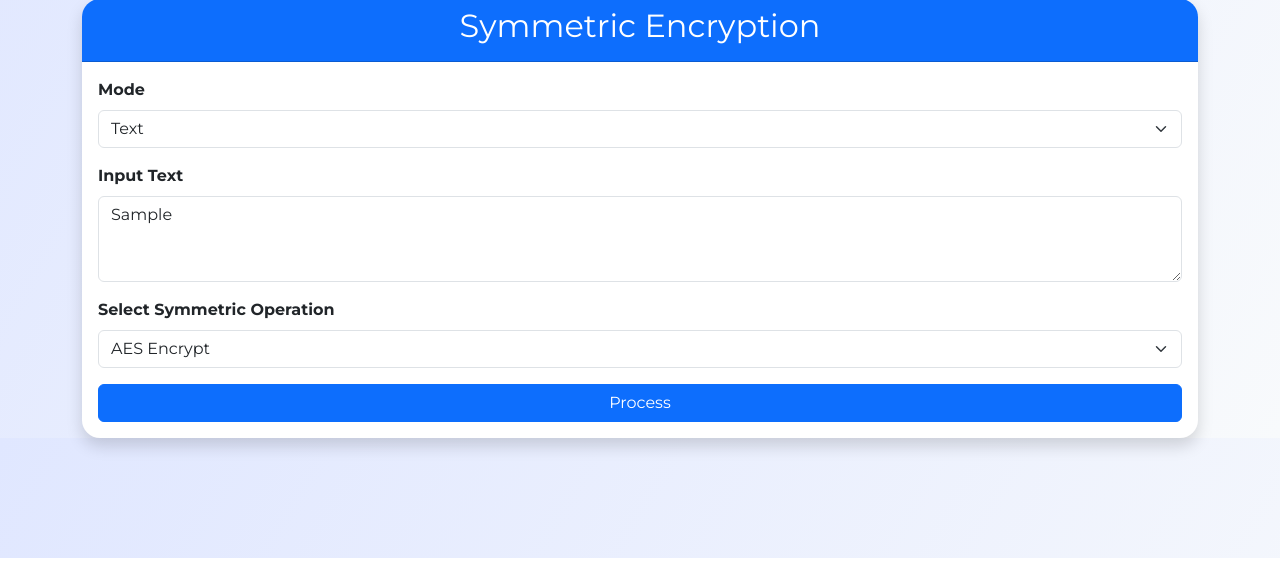
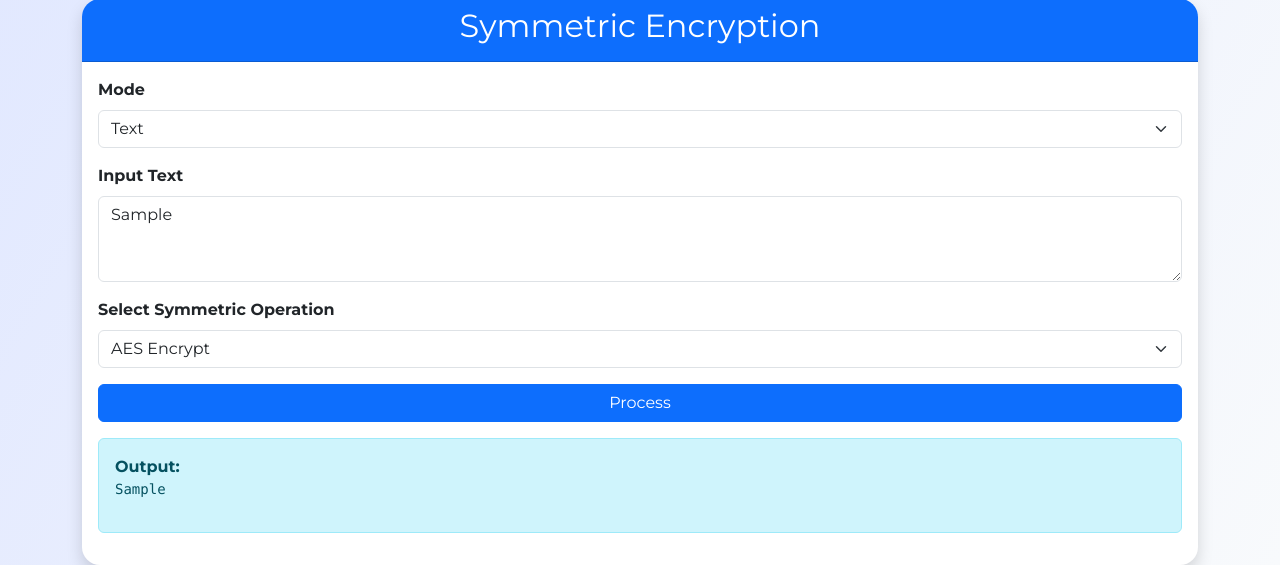
Before and after one commit to AronIbias21/crypto_app, a Flask app: template templates/home.html in a window 1280 px wide. Shown: the part 242-807 px from the top of the page. Run offline with Flask 3, Linux system fonts and the light colour scheme; the template is opened without the code that fills it: most values are stand-ins (such as "Sample title", 1, 10 or a date in 2020); some libraries are stand-ins or nearby versions.

Commit message:
Add output display for symmetric, asymmetric, and hash tabs in home.html

```diff
--- a/templates/home.html
+++ b/templates/home.html
@@ -136,6 +136,20 @@
                         </div>
                         <button type="submit" class="btn btn-primary w-100">Process</button>
                     </form>
+                    <!-- Symmetric Tab Output -->
+                    {% if request.form.get('active_tab', 'symmetric') == 'symmetric' %}
+                        {% if crypto_result %}
+                            <div class="alert alert-info mt-3" role="alert">
+                                <strong>Output:</strong><br>
+                                {% if crypto_file %}
+                                    {{ crypto_result }}<br>
+                                    <a href="{{ url_for('download_crypto_file') }}" class="btn btn-success mt-2">Download Result File</a>
+                                {% else %}
+                                    <pre style="white-space: pre-wrap; word-break: break-all;">{{ crypto_result }}</pre>
+                                {% endif %}
+                            </div>
+                        {% endif %}
+                    {% endif %}
                 </div>
             </div>
         </div>
@@ -173,6 +187,20 @@
                         </div>
                         <button type="submit" class="btn btn-primary w-100">Process</button>
                     </form>
+                    <!-- Asymmetric Tab Output -->
+                    {% if request.form.get('active_tab') == 'asymmetric' %}
+                        {% if crypto_result %}
+                            <div class="alert alert-info mt-3" role="alert">
+                                <strong>Output:</strong><br>
+                                {% if crypto_file %}
+                                    {{ crypto_result }}<br>
+                                    <a href="{{ url_for('download_crypto_file') }}" class="btn btn-success mt-2">Download Result File</a>
+                                {% else %}
+                                    <pre style="white-space: pre-wrap; word-break: break-all;">{{ crypto_result }}</pre>
+                                {% endif %}
+                            </div>
+                        {% endif %}
+                    {% endif %}
                 </div>
             </div>
         </div>
@@ -212,6 +240,15 @@
                         </div>
                         <button type="submit" class="btn btn-primary w-100">Process</button>
                     </form>
+                    <!-- Hash Tab Output -->
+                    {% if request.form.get('active_tab') == 'hash' %}
+                        {% if crypto_result %}
+                            <div class="alert alert-info mt-3" role="alert">
+                                <strong>Output:</strong><br>
+                                <pre style="white-space: pre-wrap; word-break: break-all;">{{ crypto_result }}</pre>
+                            </div>
+                        {% endif %}
+                    {% endif %}
                 </div>
             </div>
         </div>
```
